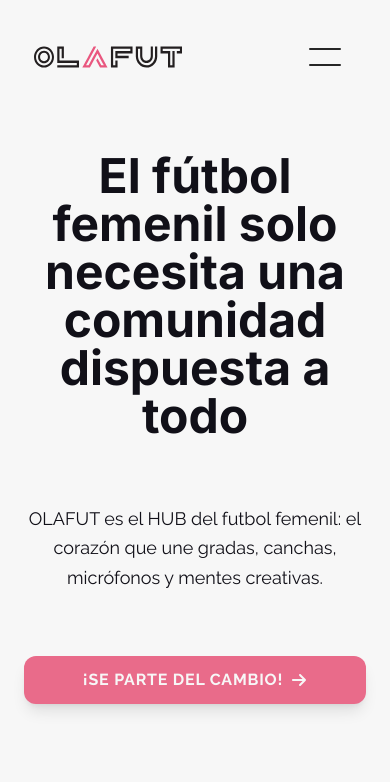
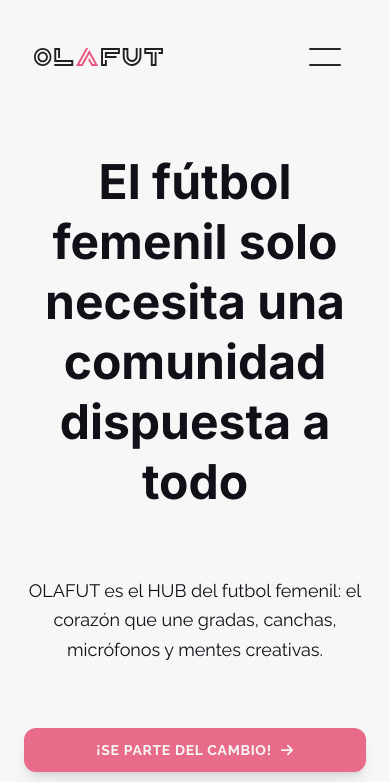
Before and after one commit to olafut/landing-olafut, a Next.js app: page / in a window 390 px wide. Shown: the top 782 px of the page. Built offline with nearby package versions, Linux system fonts and the light colour scheme.

Commit message:
feat: update component styles for improved layout and responsiveness across the application

```diff
--- a/src/app/_components/Header.tsx
+++ b/src/app/_components/Header.tsx
@@ -90,7 +90,7 @@ export const Header: FC = () => {
                       className="relative"
                       initial={{
                         opacity: 0.5,
-                        left: -280,
+                        left: -220,
                         clipPath: 'inset(0 0 0 70%)',
                       }}
                       animate={{
@@ -100,7 +100,7 @@ export const Header: FC = () => {
                       }}
                       exit={{
                         opacity: 0.5,
-                        left: -280,
+                        left: -220,
                         clipPath: 'inset(0 0 0 70%)',
                       }}
                       transition={{
@@ -111,7 +111,7 @@ export const Header: FC = () => {
                       <Image
                         src="/assets/olafut.svg"
                         alt="Olafut Logo"
-                        width={280}
+                        width={220}
                         height={72}
                         priority
                         loading="eager"
--- a/src/app/_components/ProductCard.tsx
+++ b/src/app/_components/ProductCard.tsx
@@ -46,9 +46,12 @@ export const ProductCard: FC<ProductCardProps> = ({
       </section>
 
       {!!imgProps?.src && !!imgProps.alt && (
-        <div className="relative w-96 h-auto max-w-full mx-auto aspect-3/4 lg:aspect-4/3 hover:transform-cpu hover:scale-[1.02] transition-transform duration-300">
+        <div className="relative w-96 h-auto max-w-full mx-auto aspect-3/4 lg:aspect-4/3 rounded-lg overflow-hidden group/image">
+          {/* Overlay en hover */}
+          <div className="absolute inset-0 bg-linear-to-t from-foreground/80 via-transparent to-transparent opacity-0 group-hover/image:opacity-100 transition-opacity duration-300 z-10" />
+
           <Image
-            className="absolute object-cover rounded-lg"
+            className="object-cover group-hover/image:scale-110 transition-transform duration-500"
             fill
             {...imgProps}
           />
--- a/src/app/_components/ProductsSection.tsx
+++ b/src/app/_components/ProductsSection.tsx
@@ -66,7 +66,7 @@ export const ProductsSection = () => {
         />
       </div>
 
-      <footer className="px-10">
+      <footer className="max-w-md mx-auto w-full">
         <CallToActionButton className="mx-auto my-10">
           {t('cta')}
           <FaArrowRight />
--- a/src/app/_components/blog/PostContainer.tsx
+++ b/src/app/_components/blog/PostContainer.tsx
@@ -9,7 +9,7 @@ export const PostContainer: FC<BaseProps> = ({
 }) => {
   return (
     <div
-      className={twMerge('container mx-auto px-4 md:px-10 xl:px-40', className)}
+      className={twMerge('container mx-auto px-6 md:px-10 xl:px-40', className)}
       style={style}
     >
       {children}
--- a/src/app/_components/blog/PostTitle.tsx
+++ b/src/app/_components/blog/PostTitle.tsx
@@ -6,7 +6,7 @@ export const PostTitle: FC<BaseProps> = ({ children, className, style }) => {
   return (
     <h1
       className={twMerge(
-        'text-5xl md:text-7xl lg:text-8xl font-bold tracking-tighter leading-tight md:leading-none mb-12 text-center md:text-left',
+        'text-4xl md:text-5xl lg:text-6xl font-bold tracking-tighter leading-tight md:leading-none mb-12 text-center md:text-left',
         className,
       )}
       style={style}
--- a/src/app/_components/ui/Button.tsx
+++ b/src/app/_components/ui/Button.tsx
@@ -6,7 +6,7 @@ export const Button: FC<BaseProps> = ({ children, className, style }) => {
   return (
     <button
       className={twMerge(
-        'px-4 py-3 bg-primary-400 hover:bg-primary-500 text-background rounded-xl text-md font-bold shadow-lg hover:shadow-xl transition-all duration-300 w-full font-alt flex items-center gap-2 justify-center cursor-pointer uppercase tracking-wider',
+        'px-4 py-3 bg-primary-400 hover:bg-primary-500 text-background rounded-xl text-sm font-bold shadow-lg hover:shadow-xl transition-all duration-300 w-full font-alt flex items-center gap-2 justify-center cursor-pointer uppercase tracking-wider',
         className,
       )}
       style={style}
--- a/src/app/_components/ui/Title.tsx
+++ b/src/app/_components/ui/Title.tsx
@@ -10,10 +10,10 @@ interface TitleProps extends BaseProps {
 const variants = cva('', {
   variants: {
     headingLevel: {
-      h1: 'font-sans text-5xl lg:text-6xl leading-none font-black w-full',
-      h2: 'font-sans text-4xl lg:text-5xl leading-none font-black w-full',
-      h3: 'font-sans text-3xl lg:text-4xl leading-none font-semibold w-full',
-      h4: 'font-sans text-2xl lg:text-3xl leading-none font-semibold w-full',
+      h1: 'font-sans text-5xl lg:text-6xl leading-tight lg:leading-none font-black w-full',
+      h2: 'font-sans text-4xl lg:text-5xl leading-tight lg:leading-none font-black w-full',
+      h3: 'font-sans text-3xl lg:text-4xl leading-tight lg:leading-none font-bold w-full',
+      h4: 'font-sans text-2xl lg:text-3xl leading-tight lg:leading-none font-bold w-full',
     },
   },
   defaultVariants: {
@@ -31,7 +31,7 @@ export const Title: FC<TitleProps> = ({
 
   return (
     <Tag
-      className={twMerge(variants({ headingLevel }), className)}
+      className={twMerge(variants({ headingLevel }), className, 'leading-')}
       style={style}
     >
       {children}
--- a/src/app/blog/[slug]/page.tsx
+++ b/src/app/blog/[slug]/page.tsx
@@ -26,7 +26,7 @@ export default async function PostPage({
   const content = await markdownToHtml(post.content || '');
 
   return (
-    <main>
+    <main className="py-16">
       <PostContainer>
         <PostHeader post={post} />
         <article className="mb-32">
--- a/src/app/blog/page.tsx
+++ b/src/app/blog/page.tsx
@@ -12,10 +12,10 @@ export default function Blog() {
   return (
     <main>
       <PostContainer>
-        <section className="flex-col md:flex-row flex items-center md:justify-between mt-10 mb-16 md:mb-12">
+        <section className="flex-col md:flex-row flex items-center md:justify-between py-16">
           <Title
             level="h1"
-            className="text-5xl md:text-8xl font-bold tracking-tighter leading-tight md:pr-8"
+            className="font-bold tracking-tighter leading-tight"
           >
             Blog
           </Title>
--- a/src/app/globals.css
+++ b/src/app/globals.css
@@ -25,8 +25,8 @@
   --color-secondary: #dfdfdf;
   --color-background: var(--background);
   --color-foreground: var(--foreground);
-  --font-sans: var(--font-bricolage-grotesque);
-  --font-alt: var(--font-space-grotesk);
+  --font-sans: var(--font-display);
+  --font-alt: var(--font-text);
   --radius-5xl: 2.5rem;
   --animate-infinite-scroll: infinite-scroll 35s linear infinite;
 }
--- a/src/app/layout.tsx
+++ b/src/app/layout.tsx
@@ -6,18 +6,15 @@ import type { PropsWithChildren } from 'react';
 import { Footer } from './_components/Footer';
 import { Header } from './_components/Header';
 
-const bricolageFont = Inter({
-  variable: '--font-bricolage-grotesque',
+const displayFont = Inter({
+  variable: '--font-display',
   weight: ['300', '400', '500', '600', '700'],
-  // weight: ['400'],
   subsets: ['latin'],
 });
 
-const montserratFont = Raleway({
-  variable: '--font-space-grotesk',
+const textFont = Raleway({
+  variable: '--font-text',
   weight: ['300', '400', '500', '600', '700'],
-  // weight: ['100', '400', '700', '900'],
-  // weight: ['400', '700'],
   subsets: ['latin'],
 });
 
@@ -49,7 +46,7 @@ export default function RootLayout({ children }: Readonly<PropsWithChildren>) {
   return (
     <html
       lang="es"
-      className={`${montserratFont.variable}  ${bricolageFont.variable} antialiased`}
+      className={`${textFont.variable}  ${displayFont.variable} antialiased`}
     >
       <body className="bg-background text-foreground font-sans transition-colors duration-500">
         <NextIntlClientProvider locale="es">
```
